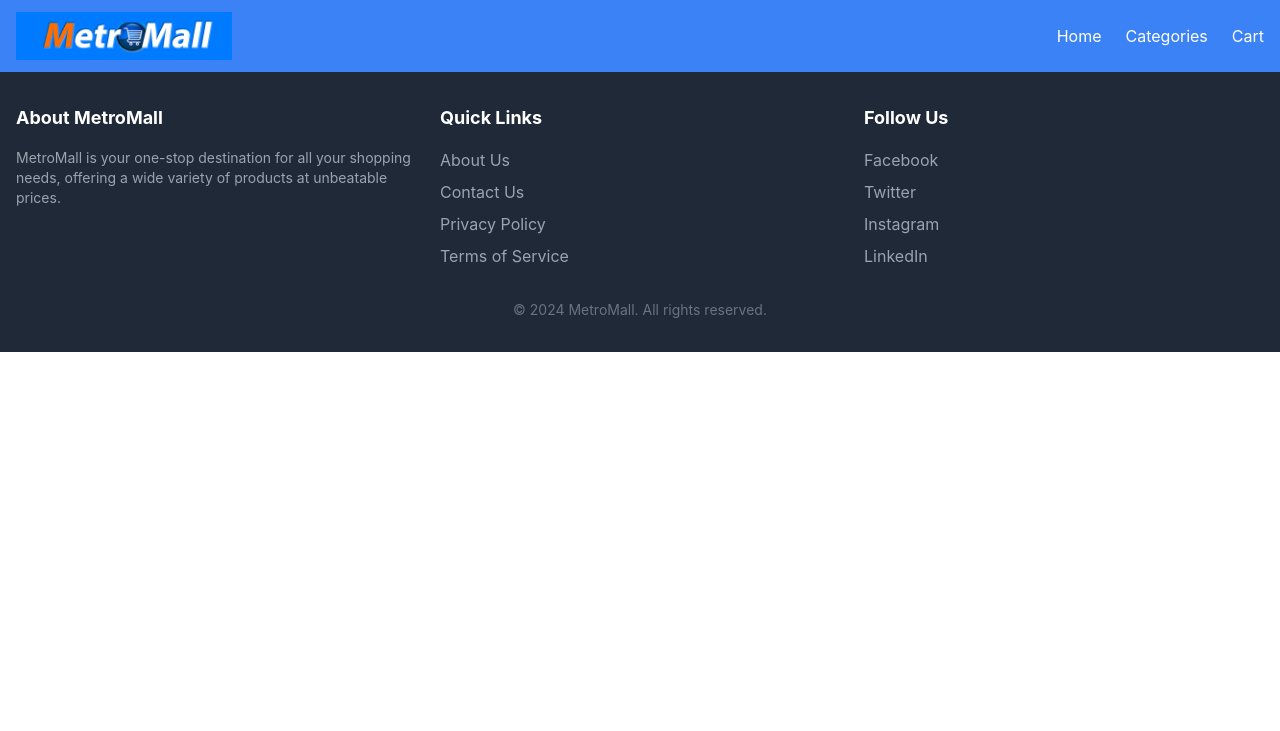
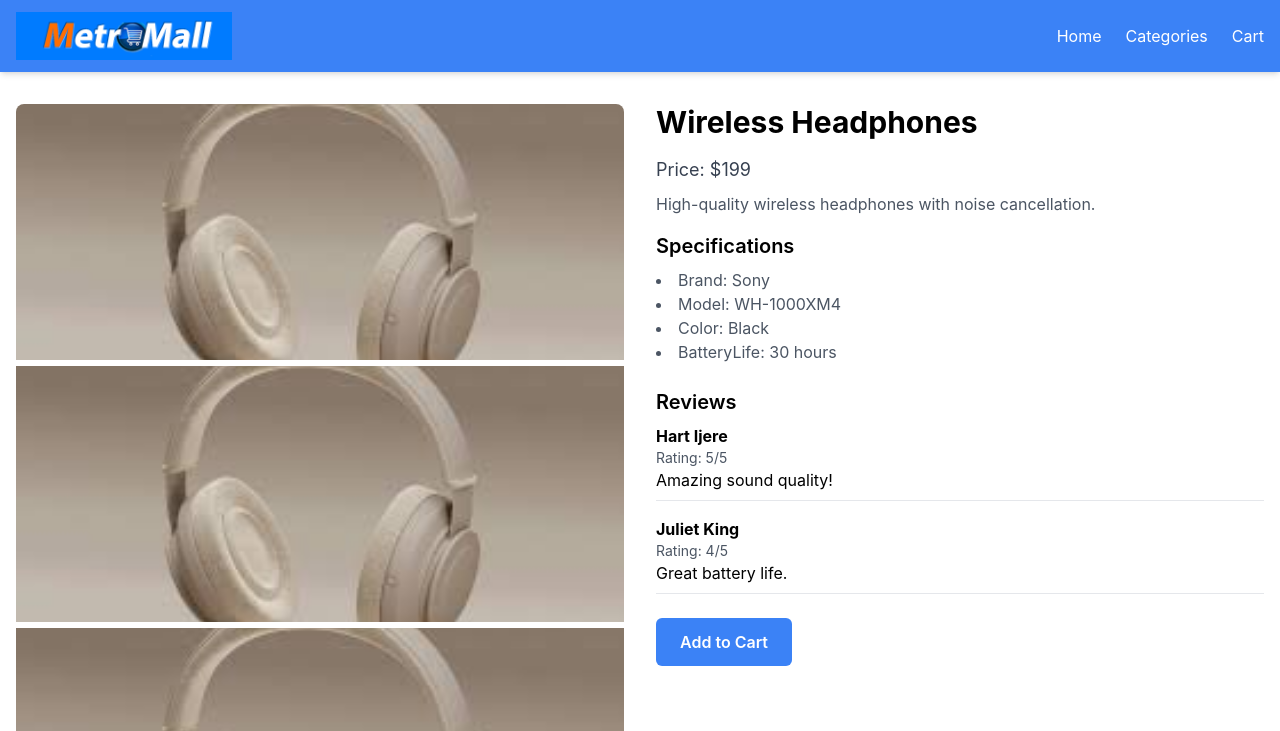
Before and after one commit to Hart-Ijere/metromall-project, a React (Create React App) app in the folder metromall/: page /products/1 in a window 1280 px wide. Shown: the top 731 px of the page. Built offline with nearby package versions, Linux system fonts and the light colour scheme.

Commit message:
Product List and Product Page Fixed

```diff
--- a/metromall/src/App.js
+++ b/metromall/src/App.js
@@ -4,6 +4,9 @@
 import Footer from "./components/Footer";
 import ProductList from "./components/ProductList";
 import Home from "./components/Home";
+import ShoppingCart from "./components/ShoppingCart";
+import ProductPage from "./components/ProductPage";
+//import { CartProvider } from "./context/CartContext";
 
     function App() {
       return (
@@ -12,6 +15,8 @@
              <Routes>
               <Route path="/" element={<Home />} />
               <Route path="/productList" element={<ProductList /> } />
+              <Route path='/shoppingCart' element={<ShoppingCart />} />
+              <Route path="/products/:id" element={<ProductPage />} /> {/* Dynamic route */}
              </Routes>
              <Footer />
            </>
--- a/metromall/src/components/Home.js
+++ b/metromall/src/components/Home.js
@@ -98,7 +98,7 @@
               <h1 className="text-4xl font-bold mb-4">Shop the Best Deals Today</h1>
               <p className="mb-6 text-lg">Exclusive discounts on top products!</p>
               <Link
-                to="/products"
+                to="/productList"
                 className="px-6 py-3 bg-blue-500 text-white font-semibold rounded-md hover:bg-blue-600"
               >
                 Shop Now
@@ -117,7 +117,7 @@
               <h1 className="text-4xl font-bold mb-4">New Arrivals Are Here</h1>
               <p className="mb-6 text-lg">Discover the latest in fashion and tech.</p>
               <Link
-                to="/products"
+                to="/productList"
                 className="px-6 py-3 bg-blue-500 text-white font-semibold rounded-md hover:bg-blue-600"
               >
                 Shop Now
@@ -136,7 +136,7 @@
               <h1 className="text-4xl font-bold mb-4">Upgrade Your Home</h1>
               <p className="mb-6 text-lg">Amazing deals on home essentials.</p>
               <Link
-                to="/products"
+                to="/productList"
                 className="px-6 py-3 bg-blue-500 text-white font-semibold rounded-md hover:bg-blue-600"
               >
                 Shop Now
@@ -155,7 +155,7 @@
               <h1 className="text-4xl font-bold mb-4">Health & Beauty Essentials</h1>
               <p className="mb-6 text-lg">Look good, feel good, save big.</p>
               <Link
-                to="/products"
+                to="/productList"
                 className="px-6 py-3 bg-blue-500 text-white font-semibold rounded-md hover:bg-blue-600"
               >
                 Shop Now
--- a/metromall/src/components/Navbar.js
+++ b/metromall/src/components/Navbar.js
@@ -34,7 +34,7 @@
               </Link>
             </li>
             <li>
-              <Link to="/cartContext" className="hover:underline">
+              <Link to="/shoppingCart" className="hover:underline">
                 Cart
               </Link>
             </li>
--- a/metromall/src/components/ProductList.js
+++ b/metromall/src/components/ProductList.js
@@ -1,13 +1,68 @@
 import React, { useState, useEffect } from "react";
+import { Link } from "react-router-dom"; // Import Link from React Router
 import Search from "./Search";
+import sofa from "./sofa.jpg";
+import skincare from "./skin-care.jpg";
+import smartwatch from "./smart-watch.jpg";
+import headphone from "./headphone.jpg";
 
 // Mock product data
 const allProducts = [
-  { id: 1, name: "Wireless Headphones", price: 199, rating: 4.5, brand: "Sony", size: "Medium", color: "Black", category: "Electronics" },
-  { id: 2, name: "Smartwatch", price: 149, rating: 4.0, brand: "Apple", size: "Small", color: "Silver", category: "Electronics" },
-  { id: 3, name: "Modern Sofa", price: 499, rating: 4.8, brand: "Ikea", size: "Large", color: "Gray", category: "Home Essentials" },
-  { id: 4, name: "Men's Jacket", price: 89, rating: 4.3, brand: "Adidas", size: "Medium", color: "Blue", category: "Fashion" },
-  { id: 5, name: "Skincare Kit", price: 59, rating: 4.2, brand: "Nivea", size: "Small", color: "White", category: "Health & Beauty" },
+  {
+    id: 1,
+    name: "Wireless Headphones",
+    price: 199,
+    rating: 4.5,
+    brand: "Sony",
+    size: "Medium",
+    color: "Black",
+    category: "Electronics",
+    image: headphone, // Replace this with the actual image URL or local path
+  },
+  {
+    id: 2,
+    name: "Smartwatch",
+    price: 149,
+    rating: 4.0,
+    brand: "Apple",
+    size: "Small",
+    color: "Silver",
+    category: "Electronics",
+    image: smartwatch, // Replace this with the actual image URL or local path
+  },
+  {
+    id: 3,
+    name: "Modern Sofa",
+    price: 499,
+    rating: 4.8,
+    brand: "Ikea",
+    size: "Large",
+    color: "Gray",
+    category: "Home Essentials",
+    image: sofa, // Replace this with the actual image URL or local path
+  },
+  {
+    id: 4,
+    name: "Men's Jacket",
+    price: 89,
+    rating: 4.3,
+    brand: "Adidas",
+    size: "Medium",
+    color: "Blue",
+    category: "Fashion",
+    image: skincare, // Replace this with the actual image URL or local path
+  },
+  {
+    id: 5,
+    name: "Skincare Kit",
+    price: 59,
+    rating: 4.2,
+    brand: "Nivea",
+    size: "Small",
+    color: "White",
+    category: "Health & Beauty",
+    image: skincare, // Replace this with the actual image URL or local path
+  },
 ];
 
 const ProductListingPage = () => {
@@ -64,17 +119,24 @@
               key={product.id}
               className="p-4 bg-white rounded-lg shadow-md hover:shadow-lg transition-shadow duration-300"
             >
+              {/* Display the product image */}
               <img
-                src={product.image || "https://via.placeholder.com/150"}
+                src={product.image || "https://via.placeholder.com/150"} // Default placeholder if no image is provided
                 alt={product.name}
                 className="w-full h-40 object-cover rounded-t-lg mb-4"
               />
+              {/* Product details */}
               <h3 className="text-lg font-semibold">{product.name}</h3>
               <p className="text-gray-600">${product.price}</p>
               <p className="text-gray-600 text-sm">Rating: {product.rating}</p>
-              <button className="mt-4 px-4 py-2 bg-blue-500 text-white rounded-md hover:bg-blue-600">
+
+              {/* View Product Button */}
+              <Link
+                to={`/products/${product.id}`} // Navigate to the product page using its ID
+                className="mt-4 px-4 py-2 bg-blue-500 text-white rounded-md hover:bg-blue-600 block text-center"
+              >
                 View Product
-              </button>
+              </Link>
             </div>
           ))
         ) : (
--- a/metromall/src/components/ProductPage.js
+++ b/metromall/src/components/ProductPage.js
@@ -1,13 +1,16 @@
 import React, { useState } from "react";
+import { useParams } from "react-router-dom"; // Import useParams for accessing the product ID from the URL
 import Slider from "react-slick"; // Import React Slick
 import "slick-carousel/slick/slick.css"; // Slick CSS
 import "slick-carousel/slick/slick-theme.css"; // Slick Theme CSS
+import sofa from "./sofa.jpg";
+import skincare from "./skin-care.jpg";
+import smartwatch from "./smart-watch.jpg";
 import headphone from "./headphone.jpg";
 
-const ProductPage = () => {
-  const [isAddedToCart, setIsAddedToCart] = useState(false);
-
-  const product = {
+// Mock product data (shared with ProductListingPage)
+const allProducts = [
+  {
     id: 1,
     name: "Wireless Headphones",
     price: 199,
@@ -18,16 +21,80 @@
       color: "Black",
       batteryLife: "30 hours",
     },
-    images: [
-      headphone,
-      headphone,
-      headphone,
-    ],
+    images: [headphone],
     reviews: [
       { id: 1, reviewer: "Hart Ijere", rating: 5, comment: "Amazing sound quality!" },
       { id: 2, reviewer: "Juliet King", rating: 4, comment: "Great battery life." },
     ],
+  },
+  {
+    id: 2,
+    name: "Smartwatch",
+    price: 149,
+    description: "Stylish smartwatch with multiple health-tracking features.",
+    specifications: {
+      brand: "Apple",
+      model: "Series 7",
+      color: "Silver",
+      batteryLife: "18 hours",
+    },
+    images: [smartwatch],
+    reviews: [
+      { id: 1, reviewer: "Mike Adams", rating: 5, comment: "A great smartwatch for everyday use!" },
+      { id: 2, reviewer: "Sarah Lopez", rating: 4, comment: "Works well but battery could last longer." },
+    ],
+  },
+  {
+    id: 3,
+    name: "Modern Sofa",
+    price: 499,
+    description: "Elegant and comfortable sofa, perfect for your living room.",
+    specifications: {
+      brand: "Ikea",
+      model: "Luxury Sofa",
+      color: "Gray",
+      material: "Fabric",
+    },
+    images: [sofa],
+    reviews: [
+      { id: 1, reviewer: "Alex Johnson", rating: 5, comment: "Very stylish and comfortable!" },
+      { id: 2, reviewer: "Emily Clark", rating: 4, comment: "Looks amazing in my living room!" },
+    ],
+  },
+  {
+    id: 4,
+    name: "Skincare Kit",
+    price: 59,
+    description: "Complete skincare kit to keep your skin healthy and glowing.",
+    specifications: {
+      brand: "Nivea",
+      model: "SkinGlow Kit",
+      type: "All Skin Types",
+    },
+    images: [skincare],
+    reviews: [
+      { id: 1, reviewer: "Linda Hayes", rating: 5, comment: "My skin feels so refreshed!" },
+      { id: 2, reviewer: "James Smith", rating: 4, comment: "Good for daily skincare routine." },
+    ],
+  },
+];
+
+const ProductPage = () => {
+  const { id } = useParams(); // Get the product ID from the URL
+  const product = allProducts.find((item) => item.id === parseInt(id)); // Find the product by ID
+
+  // State for "Add to Cart" feedback
+  const [isAddedToCart, setIsAddedToCart] = useState(false);
+
+  // Handle Add to Cart
+  const handleAddToCart = () => {
+    setIsAddedToCart(true);
+    setTimeout(() => setIsAddedToCart(false), 1500); // Reset after 1.5 seconds
   };
+
+  if (!product) {
+    return <div className="text-center py-16">Product not found!</div>;
+  }
 
   const settings = {
     dots: true,
@@ -35,11 +102,6 @@
     speed: 500,
     slidesToShow: 1,
     slidesToScroll: 1,
-  };
-
-  const handleAddToCart = () => {
-    setIsAddedToCart(true);
-    setTimeout(() => setIsAddedToCart(false), 1500); // Reset after 1.5 seconds
   };
 
   return (
@@ -70,10 +132,11 @@
           <div className="mb-6">
             <h3 className="text-xl font-semibold mb-2">Specifications</h3>
             <ul className="list-disc list-inside text-gray-600">
-              <li>Brand: {product.specifications.brand}</li>
-              <li>Model: {product.specifications.model}</li>
-              <li>Color: {product.specifications.color}</li>
-              <li>Battery Life: {product.specifications.batteryLife}</li>
+              {Object.entries(product.specifications).map(([key, value]) => (
+                <li key={key}>
+                  {key.charAt(0).toUpperCase() + key.slice(1)}: {value}
+                </li>
+              ))}
             </ul>
           </div>
 
```
Also changed, not shown: metromall/src/components/CartContext.js (+44 -8 lines), metromall/src/index.js (+7 -7 lines).
